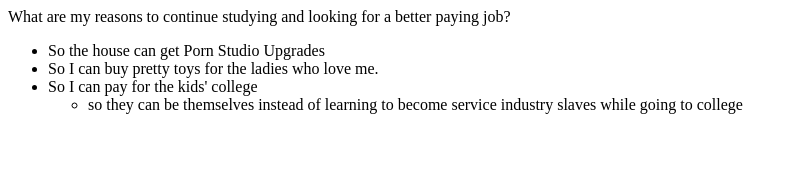
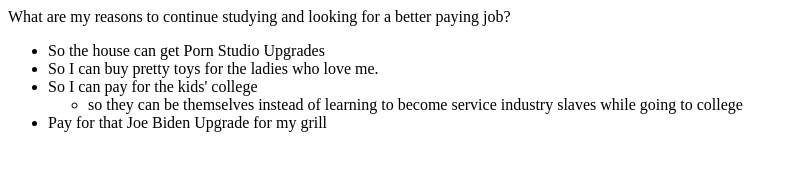
Before and after one commit to danieljpost-learns/svelte-01, a plain HTML site: page index.html in a window 1280 px wide. Shown: the whole page, without its empty margins (0-797 px from the left). Drawn offline with Linux system fonts and the light colour scheme.

Commit message:
2025-01-08 snapshot
I made changes but am too lazy to really do the documentation manually

```diff
--- a/index.html
+++ b/index.html
@@ -8,4 +8,5 @@
             </li>
         </ul>
     </li>
+    <li>Pay for that Joe Biden Upgrade for my grill</li>
 </ul>
```
